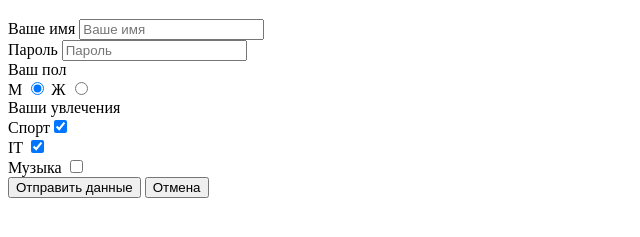
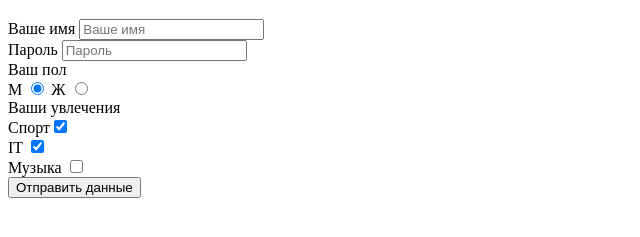
Before and after one commit to Mironchikes/rsschool-cv, a plain HTML site: page index.html in a window 1280 px wide. Shown: the part 131-368 px from the top of the page, without its empty margins (0-640 px from the left). Drawn offline with Linux system fonts and the light colour scheme.

Commit message:
docs: change in html file

```diff
--- a/index.html
+++ b/index.html
@@ -11,7 +11,7 @@
 <li><a href="#">Регистрация</a></li>
 </ul>
 <h1>Регистрация</h1>
-<form action="# ">
+<form id="data">
 Ваше имя <input type="text" placeholder="Ваше имя"><br>
 Пароль <input type="password" placeholder="Пароль"><br>
 Ваш пол<br>
@@ -21,7 +21,7 @@
 Спорт<input type="checkbox" checked><br>
 IT <input type="checkbox" checked><br>
 Музыка <input type="checkbox"><br>
-<button>Отправить данные</button> <button>Отмена</button>
+<button type="submit" form="data">Отправить данные</button>
 </form>
 </body>
 </html>
```
